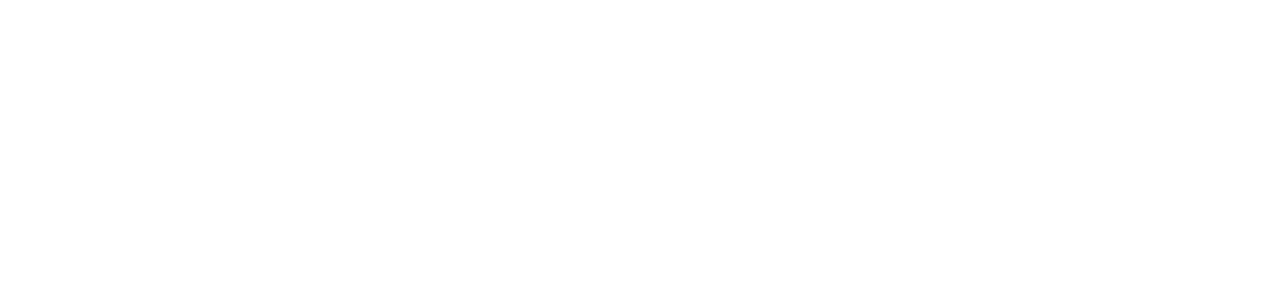
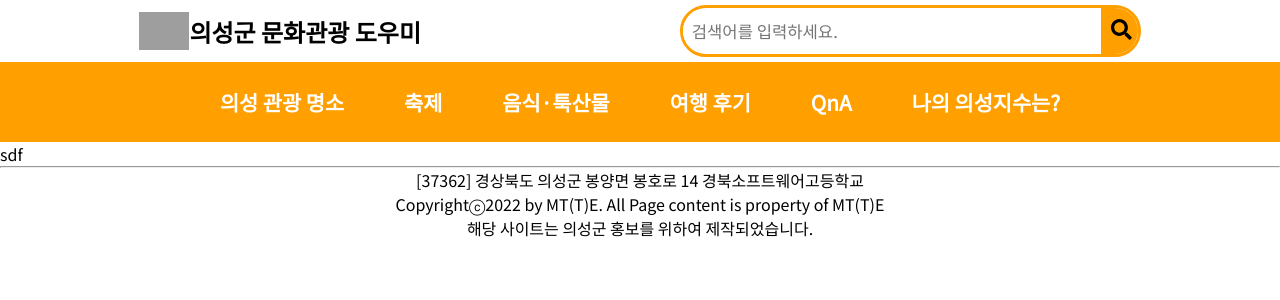
Before and after one commit to GBSW-MTE-capstone/front-end, a React (Create React App) app: page /tour in a window 1280 px wide. Before the commit this address had no page. Shown: the top 300 px of the page. Built offline with nearby package versions, Linux system fonts and the light colour scheme; grey boxes are pictures that could not be loaded.

Commit message:
메인 거의 다함

```diff
--- a/src/App.js
+++ b/src/App.js
@@ -2,11 +2,15 @@ import { Route, Routes } from "react-router-dom";
 import { JomungukMuseum } from "./page/tourDetails/jomunguk";
 import { Home } from "./page/home";
 import "./style/index.scss";
+import { Tour } from "./page/tour";
+import { Event } from "./page/event";
 const App = () => {
   return (
     <>
       <Routes>
         <Route path="/" element={<Home />} />
+        <Route path="/tour" element={<Tour />} />
+        <Route path="/event" element={<Event />} />
         <Route path="/tour/jomungukMuseum" element={<JomungukMuseum />} />
       </Routes>
     </>
--- a/src/components/header.js
+++ b/src/components/header.js
@@ -1,5 +1,6 @@
 import { useState } from "react";
 import { FaSearch } from "react-icons/fa";
+import { Link } from "react-router-dom";
 export const Header = () => {
   const [searchText, setSearch] = useState("");
 
@@ -19,7 +20,9 @@ export const Header = () => {
             src="https://encrypted-tbn0.gstatic.com/images?q=tbn:ANd9GcRAHXPluq6GtTRPDIHRv5kJPy86uFjp5sO7hg&usqp=CAU"
             alt="로고"
           />
-          <h2>의성군 문화관광 도우미</h2>
+          <Link to={"/"}>
+            <h2>의성군 문화관광 도우미</h2>
+          </Link>
         </div>
         <div className="searchForm">
           <input
@@ -34,8 +37,12 @@ export const Header = () => {
       </div>
       <div className="nav" id="nav">
         <ul>
-          <li>의성 관광 명소</li>
-          <li>축제</li>
+          <Link to={"/tour"}>
+            <li>의성 관광 명소</li>
+          </Link>
+          <Link to={"/event"}>
+            <li>축제</li>
+          </Link>
           <li>음식·툭산물</li>
           <li>여행 후기</li>
           <li>QnA</li>
--- /dev/null
+++ b/src/page/event.js
@@ -0,0 +1,11 @@
+import React from "react";
+import { Layout } from "../components/layout";
+
+//축제 페이지
+export const Event = () => {
+  return (
+    <Layout>
+      <p>sdf</p>
+    </Layout>
+  );
+};
--- a/src/page/home.js
+++ b/src/page/home.js
@@ -1,7 +1,7 @@
 import { Layout } from "../components/layout";
 import banner from "../assets/banner.png";
 import UseongMapSVG from "../components/usengMapSVG";
-import backgroundImg from "../assets/sibal.jpg";
+import goGameBanner from "../assets/goGameBanner.png";
 import { useState } from "react";
 export const Home = () => {
   const data = null;
@@ -14,9 +14,12 @@ export const Home = () => {
   });
   return (
     <Layout>
-      <div>
-        <img src={banner} className="banner" alt="banner" />
-      </div>
+      <img
+        style={{ margin: "0" }}
+        src={banner}
+        className="banner"
+        alt="banner"
+      />
       <div className="UseongMap">
         <UseongMapSVG
           setImgId={setImgId}
@@ -38,7 +41,7 @@ export const Home = () => {
           <div>축제 정보</div>
           <div>여행 후기</div>
         </div>
-        <div>의성 지수 게임</div>
+        <img src={goGameBanner} />
       </div>
     </Layout>
   );
--- /dev/null
+++ b/src/page/tour.js
@@ -0,0 +1,10 @@
+import React from "react";
+import { Layout } from "../components/layout";
+
+export const Tour = () => {
+  return (
+    <Layout>
+      <p>sdf</p>
+    </Layout>
+  );
+};
--- a/src/style/index.scss
+++ b/src/style/index.scss
@@ -9,6 +9,10 @@ html, body {
     border-radius: 2px;
     background: #ccc;
   }
+}
+a:link, a:active, a:visited, a:hover {
+  text-decoration: none;
+  color: #fff;
 }
 * {
   margin: 0;
@@ -29,6 +33,11 @@ html, body {
   flex-flow: row nowrap;
   justify-content: space-around;
   align-items: center;
+  & > div:first-child {
+    & > :is(a:active, a:visited, a:hover, a:link) {
+      color: black;
+    }
+  }
   & > div {
     display: flex;
     align-items: center;
@@ -98,7 +107,6 @@ html, body {
 }
 //footer
 .footer {
-  margin: 10px 0;
   text-align: center;
   display: block;
   width: 100%;
@@ -116,7 +124,7 @@ html, body {
   align-items: center;
   margin: 0;
   position: relative;
-  padding: 5px 0;
+  padding: 15px 0;
   height: fit-content;
   & > img {
     z-index: -1;
@@ -159,16 +167,26 @@ html, body {
   background-image: url('https://mblogthumb-phinf.pstatic.net/MjAyMDA2MjJfMjIy/MDAxNTkyODA0NzQ5ODE0.iwc1mZ_SVz3eP_IhEESkyXP6eB0JONGxU2UJbfZ_yNcg.gbZp8MjIRWSHmkxFbLBPYlhe2lcLOBoqUT3QrMh5kIsg.JPEG.postnaeil/%EB%8F%84%EC%8B%9C_%ED%99%A9%ED%98%BC.jpg?type=w800');
   background-size: cover;
   padding: 0 20%;
-  margin: 10px 0;
   min-height: 400px;
-  & > *:first-child {
+  display: flex;
+  flex-direction: column;
+  justify-content: center;
+  & > * {
+    opacity: 0.85;
     display: flex;
-    justify-content: space-evenly;
+    justify-content: space-around  ;
     align-items: center;
     & > *{
-      text-align: center;
-      background-color: #ccc;
-      width: 300px;
+      padding: 5px;
+      background-color: rgba(228, 228, 228, 0.753);
+      width: 400px;
+      height: 170px;
+      border-radius: 8px;
     }
   }
+  & > *:last-child {
+    border-radius: 8px;
+    width: 980px;
+    margin: 10px auto;
+  }
 }
```
Also changed, not shown: src/assets/goGameBanner.png (added).
